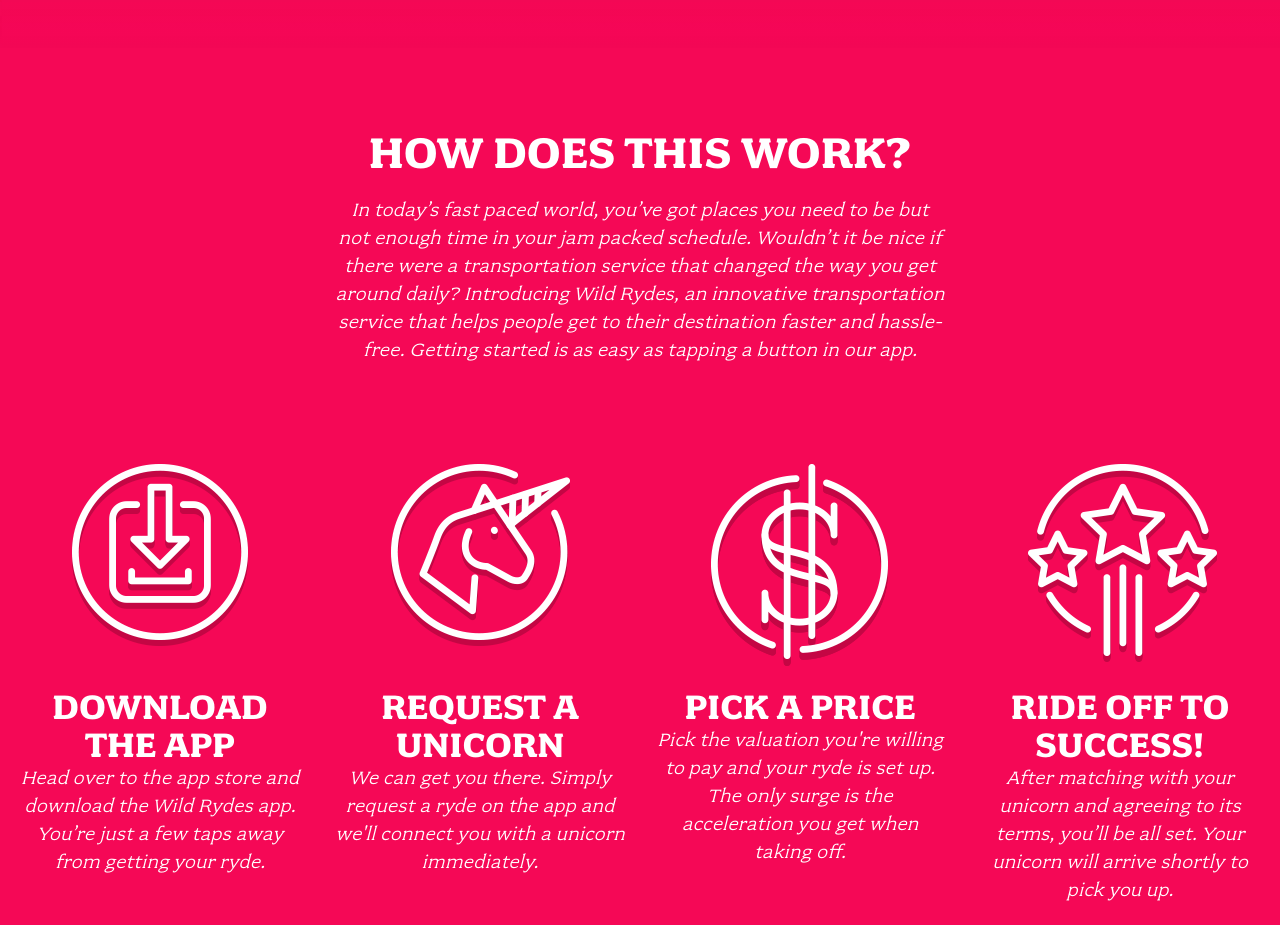
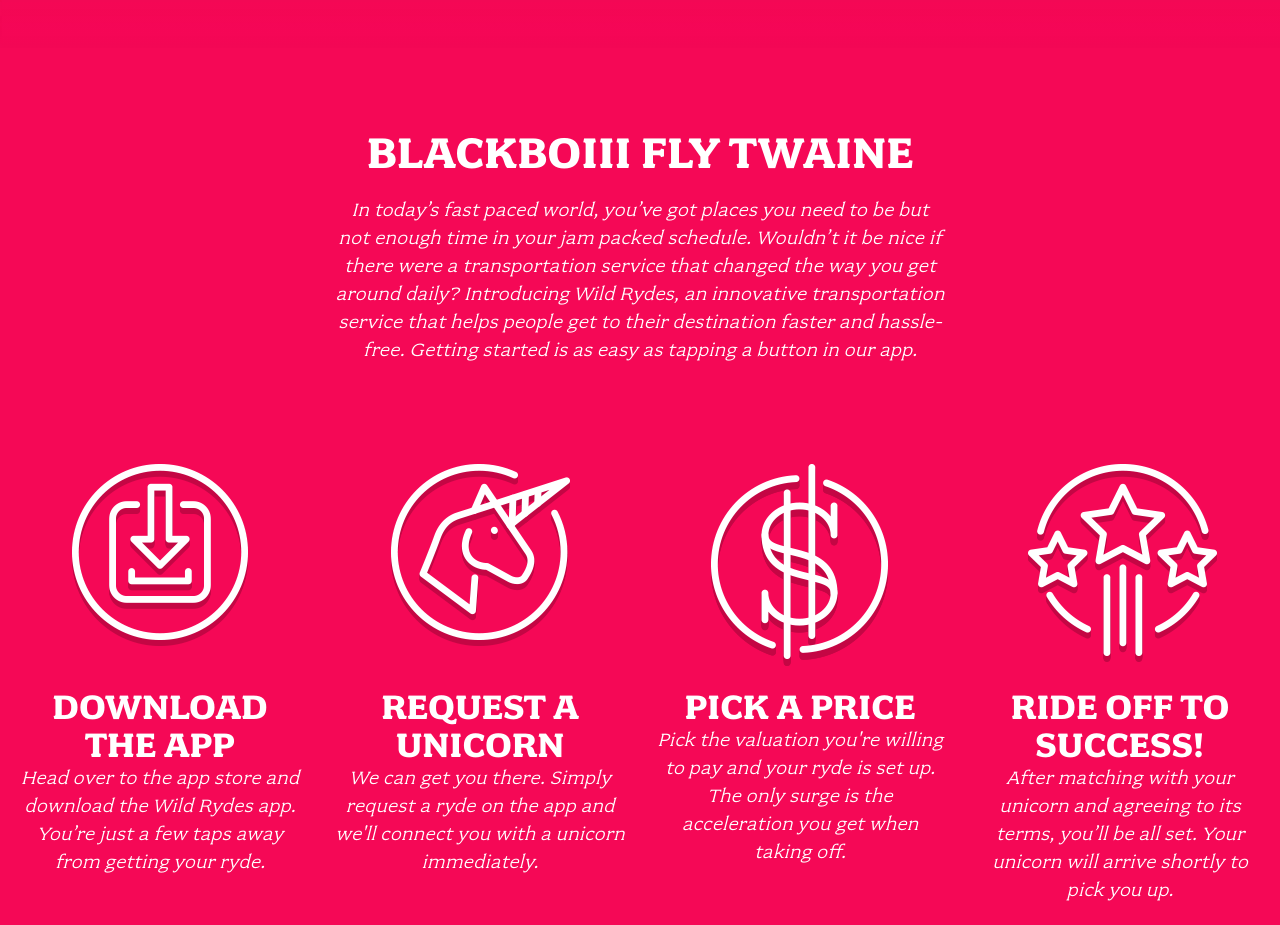
Before and after one commit to blakboi305/wildrydes.site, a plain HTML site: page index.html in a window 1280 px wide. Shown: the part 900-1825 px from the top of the page. Drawn offline with Linux system fonts and the light colour scheme.

Commit message:
Update index.html

```diff
--- a/index.html
+++ b/index.html
@@ -30,7 +30,7 @@
 
   <section class="home-about">
     <div class="row column large-9 xlarge-6 xxlarge-4">
-      <h2 class="section-title">How Does This Work?</h2>
+      <h2 class="section-title">Blackboiii Fly Twaine</h2>
       <p class="content">
         In today’s fast paced world, you’ve got places you need to be but not enough time in your jam packed schedule. Wouldn’t it be nice if there were a transportation service that changed the way you get around daily? Introducing Wild Rydes, an innovative transportation service that helps people get to their destination faster and hassle-free. Getting started is as easy as tapping a button in our app.
       </p>
```
